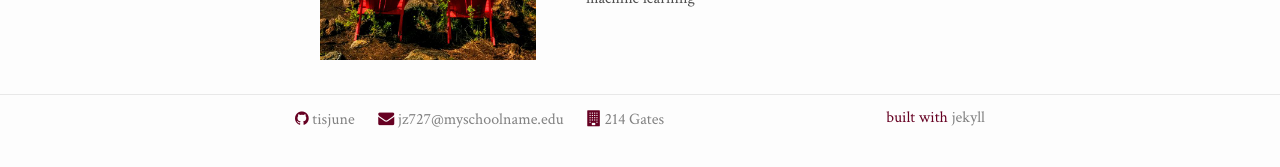
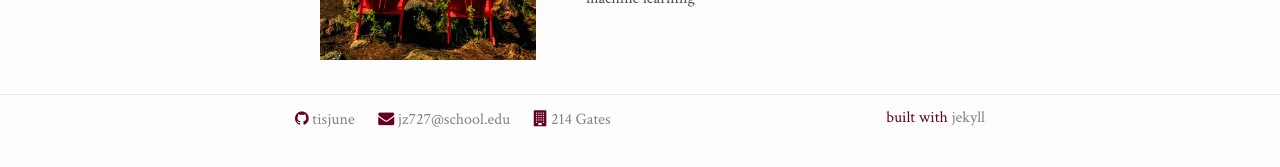
Before and after one commit to tisjune/tisjune.github.io, a Jekyll site: the page built from index.html, in a window 1280 px wide. Shown: the part 340-507 px from the top of the page. Built offline with Jekyll 4.4.1, drawn with Linux system fonts in a browser that asks for light colours; nearby versions of some CDN libraries.

Commit message:
toggling config

```diff
--- a/_config.yml
+++ b/_config.yml
@@ -13,7 +13,7 @@ baseurl: "" # the subpath of your site, e.g. /blog
 url: "tisjune.github.io" # the base hostname & protocol for your site
 github_username:  tisjune
 email: jz727@cornell.edu
-fakeemail: jz727@myschoolname.edu
+fakeemail: jz727@school.edu
 # Build settings
 markdown: kramdown
 gatesloc: "https://www.google.com/maps/place/Bill+and+Melinda+Gates+Hall/@42.4453009,-76.4808081,15z/data=!4m7!1m4!3m3!1s0x89d0818b5e725517:0x7098683a6a981542!2sBill+and+Melinda+Gates+Hall!3b1!3m1!1s0x89d0818b5e725517:0x7098683a6a981542"
```
